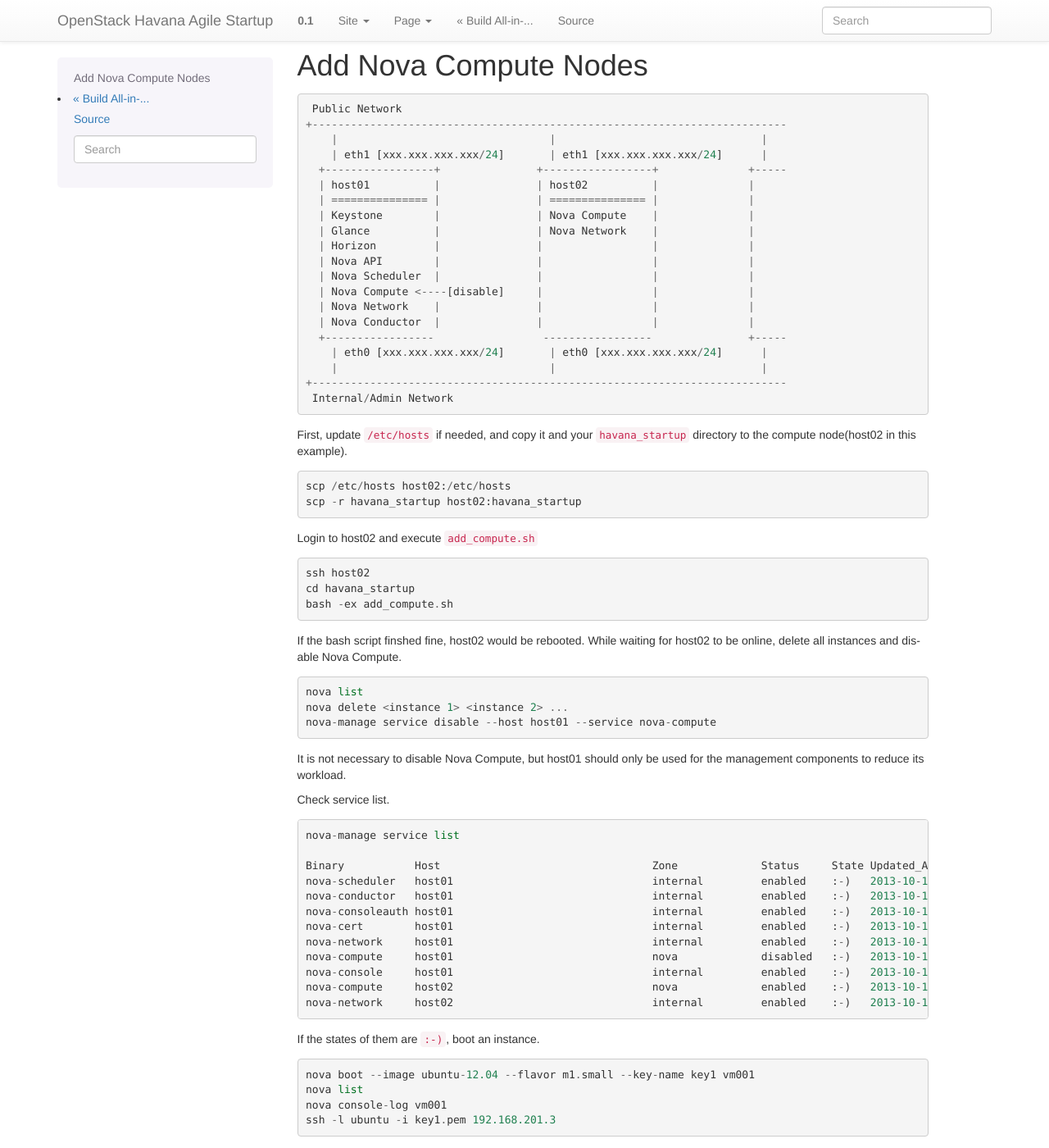
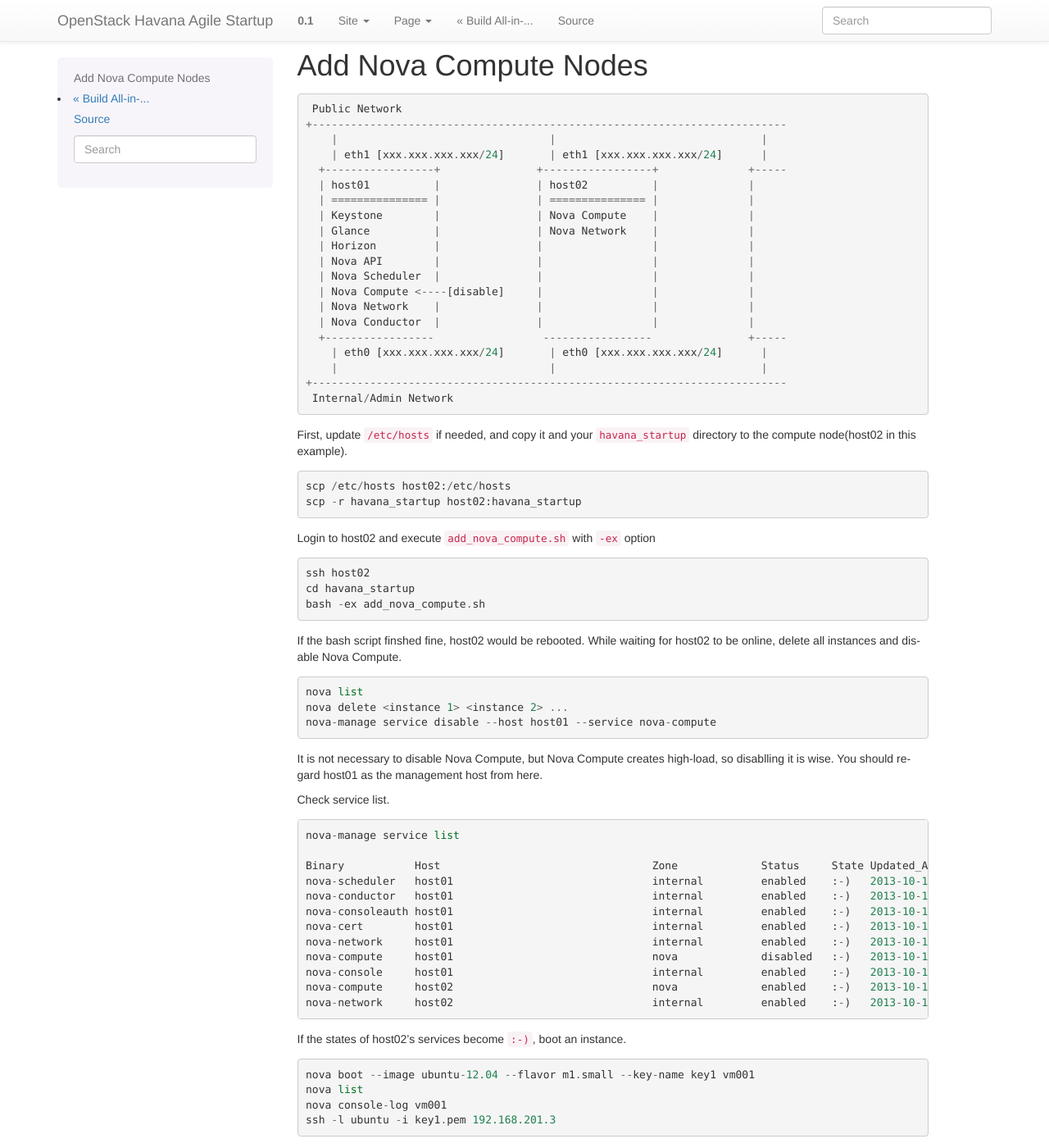
Before and after one commit to kojiwell/deploy_havana, a Sphinx documentation site: the page built from doc/add_compute.rst, in a window 1280 px wide and 1400 px high. Shown: the whole window at 82% size. Built offline with Sphinx 7.4.7, drawn with Linux system fonts in a browser that asks for light colours.

Commit message:
update doc/add_compute.rst

```diff
--- a/doc/add_compute.rst
+++ b/doc/add_compute.rst
@@ -35,11 +35,11 @@
    scp /etc/hosts host02:/etc/hosts
    scp -r havana_startup host02:havana_startup
 
-Login to host02 and execute ``add_compute.sh`` ::
+Login to host02 and execute ``add_nova_compute.sh`` with ``-ex`` option ::
 
    ssh host02
    cd havana_startup
-   bash -ex add_compute.sh
+   bash -ex add_nova_compute.sh
 
 If the bash script finshed fine, host02 would be rebooted.
 While waiting for host02 to be online, delete all instances and disable Nova Compute. ::
@@ -48,8 +48,8 @@
    nova delete <instance 1> <instance 2> ...
    nova-manage service disable --host host01 --service nova-compute
 
-It is not necessary to disable Nova Compute, but host01 should only be used for the management
-components to reduce its workload.
+It is not necessary to disable Nova Compute, but Nova Compute creates high-load,
+so disablling it is wise. You should regard host01 as the management host from here.
 
 Check service list. ::
 
@@ -66,7 +66,7 @@
    nova-compute     host02                               nova             enabled    :-)   2013-10-17 03:31:03
    nova-network     host02                               internal         enabled    :-)   2013-10-17 03:31:09
 
-If the states of them are ``:-)``, boot an instance. ::
+If the states of host02's services become ``:-)``, boot an instance. ::
 
    nova boot --image ubuntu-12.04 --flavor m1.small --key-name key1 vm001
    nova list
```
